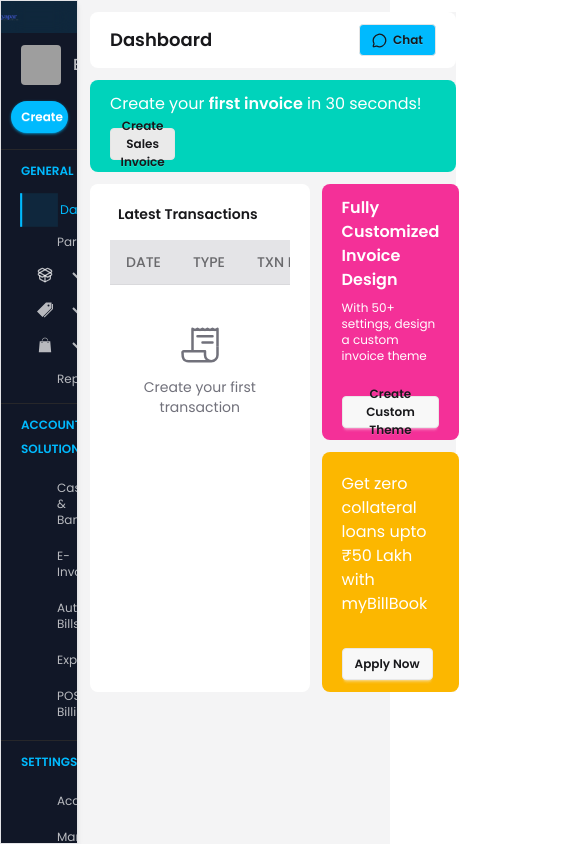
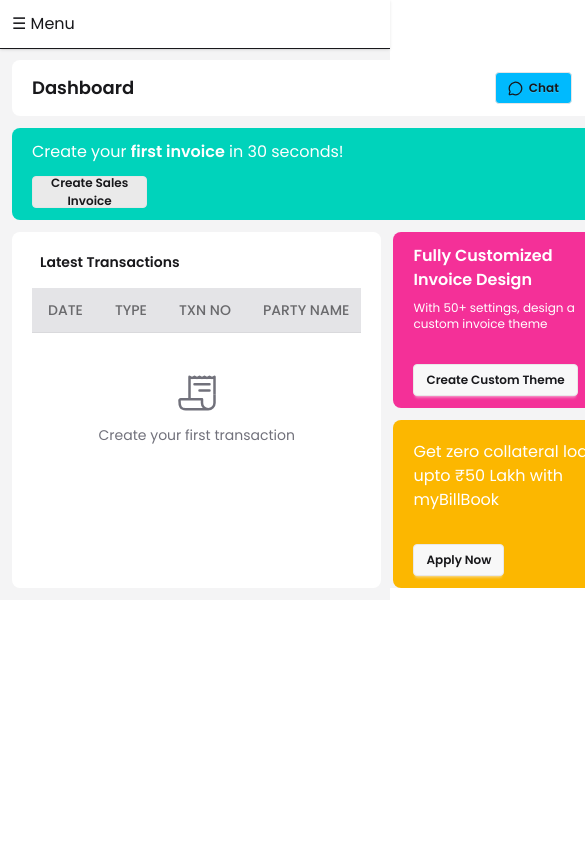
Before and after one commit to Bucksoft/Byapar, a React (Vite) app in the folder frontend/: page /dashboard in a window 390 px wide. Shown: the top 844 px of the page, 585 px wide, since content can reach past the window. Built offline with nearby package versions, Linux system fonts and the light colour scheme; grey boxes are pictures that could not be loaded.

Commit message:
Implemented login via OTP

```diff
--- a/frontend/src/components/OtpInputForm.jsx
+++ b/frontend/src/components/OtpInputForm.jsx
@@ -11,7 +11,7 @@ const OtpInputForm = ({ email }) => {
   const [otp, setOtp] = useState("");
 
   const mutation = useMutation({
-    mutationFn: async ({ otp }) => {
+    mutationFn: async (otp) => {
       const res = await axiosInstance.post("/user/verify-otp", { otp, email });
       console.log("OTP INPUT FORM RESPONSE", res);
       return res;
--- a/frontend/src/components/Sidebar.jsx
+++ b/frontend/src/components/Sidebar.jsx
@@ -54,7 +54,7 @@ const Sidebar = () => {
             filter: "blur(0)",
           }}
           onScroll={() => console.log("Sad")}
-          className="sticky top-0  z-10 text-md text-white font-semibold flex items-center gap-3 w-full px-5 py-3 bg-info/10 backdrop-blur-md"
+          className="sticky top-0 z-10 text-md text-white font-semibold flex items-center gap-3 w-full px-5 py-3 bg-info/10 backdrop-blur-md"
         >
           <img
             src={ByaparLogo}
@@ -215,7 +215,6 @@ const Sidebar = () => {
             ))}
           </motion.div>
         </div>
-
         <div className="px-5 py-2 border-b border-zinc-800">
           <label className="font-semibold text-xs text-[var(--primary-btn)]">
             SETTINGS
--- a/frontend/src/layout/DashboardLayout.jsx
+++ b/frontend/src/layout/DashboardLayout.jsx
@@ -1,13 +1,42 @@
+import { useState } from "react";
 import { Outlet } from "react-router-dom";
 import Sidebar from "../components/Sidebar";
 
 const DashboardLayout = () => {
+  const [showSidebar, setShowSidebar] = useState(false);
+
   return (
     <main className="flex max-h-screen w-full bg-zinc-100">
-      <section className="w-1/5">
+      {/* Sidebar for large screens */}
+      <section className="hidden md:block w-1/5">
         <Sidebar />
       </section>
-      <section className="w-full">
+
+      {/* Mobile Sidebar */}
+      <section className="md:hidden fixed top-0 left-0 w-full bg-white shadow z-50">
+        {/* Mobile menu button */}
+        <button
+          onClick={() => setShowSidebar(!showSidebar)}
+          className="p-3 border-b w-full text-left"
+        >
+          ☰ Menu
+        </button>
+
+        {showSidebar && (
+          <div className="absolute left-0 top-12 w-3/4 h-screen bg-white shadow-lg overflow-y-auto">
+            <Sidebar />
+            <button
+              onClick={() => setShowSidebar(false)}
+              className="p-3 w-full text-left border-t"
+            >
+              Close
+            </button>
+          </div>
+        )}
+      </section>
+
+      {/* Main Content */}
+      <section className="flex-1 md:ml-0 mt-12 md:mt-0">
         <Outlet />
       </section>
     </main>
--- a/frontend/src/pages/DashboardPage.jsx
+++ b/frontend/src/pages/DashboardPage.jsx
@@ -1,4 +1,4 @@
-import { MessageCircle } from "lucide-react";
+import { Menu, MessageCircle } from "lucide-react";
 import Sidebar, { container, dashboardLinksItems } from "../components/Sidebar";
 import { IoReceiptOutline } from "react-icons/io5";
 import DashboardCard from "../components/DashboardCard";
@@ -29,10 +29,13 @@ const DashboardPage = () => {
               className="w-full bg-white rounded-lg px-5 py-3 flex items-center justify-between"
             >
               <span className="font-semibold text-lg">Dashboard</span>
-              <button className="btn btn-sm btn-soft bg-[var(--primary-btn)]">
-                {" "}
-                <MessageCircle size={15} /> Chat
-              </button>
+              <div className="flex items-center gap-3">
+                <button className="btn btn-sm btn-soft bg-[var(--primary-btn)]">
+                  <MessageCircle size={15} /> Chat
+                </button>
+
+                <Menu className="md:hidden block" />
+              </div>
             </motion.nav>
 
             {/* Invoice creation  */}
```
Also changed, not shown: 2 other files (tests, documents, lock files or other folders).
